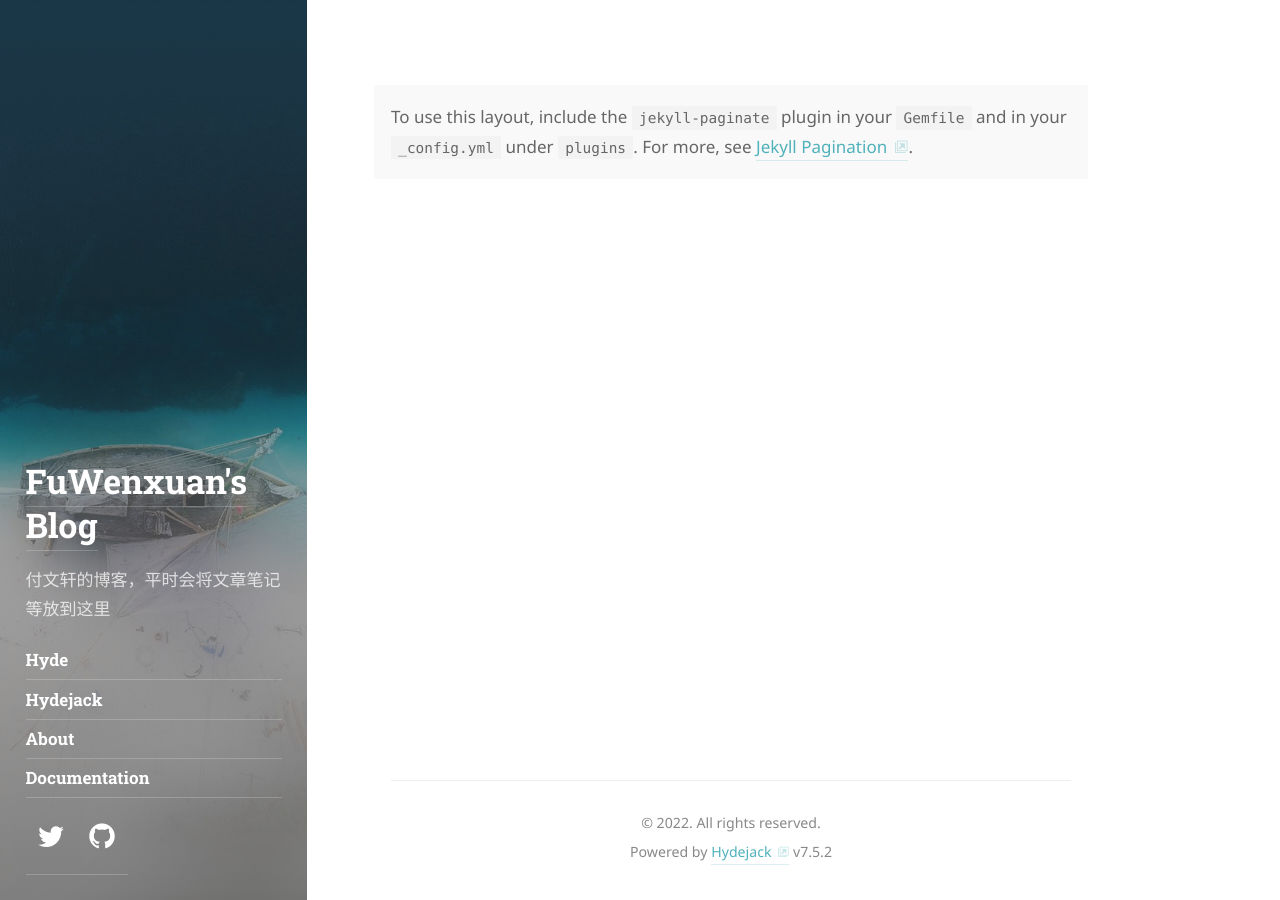
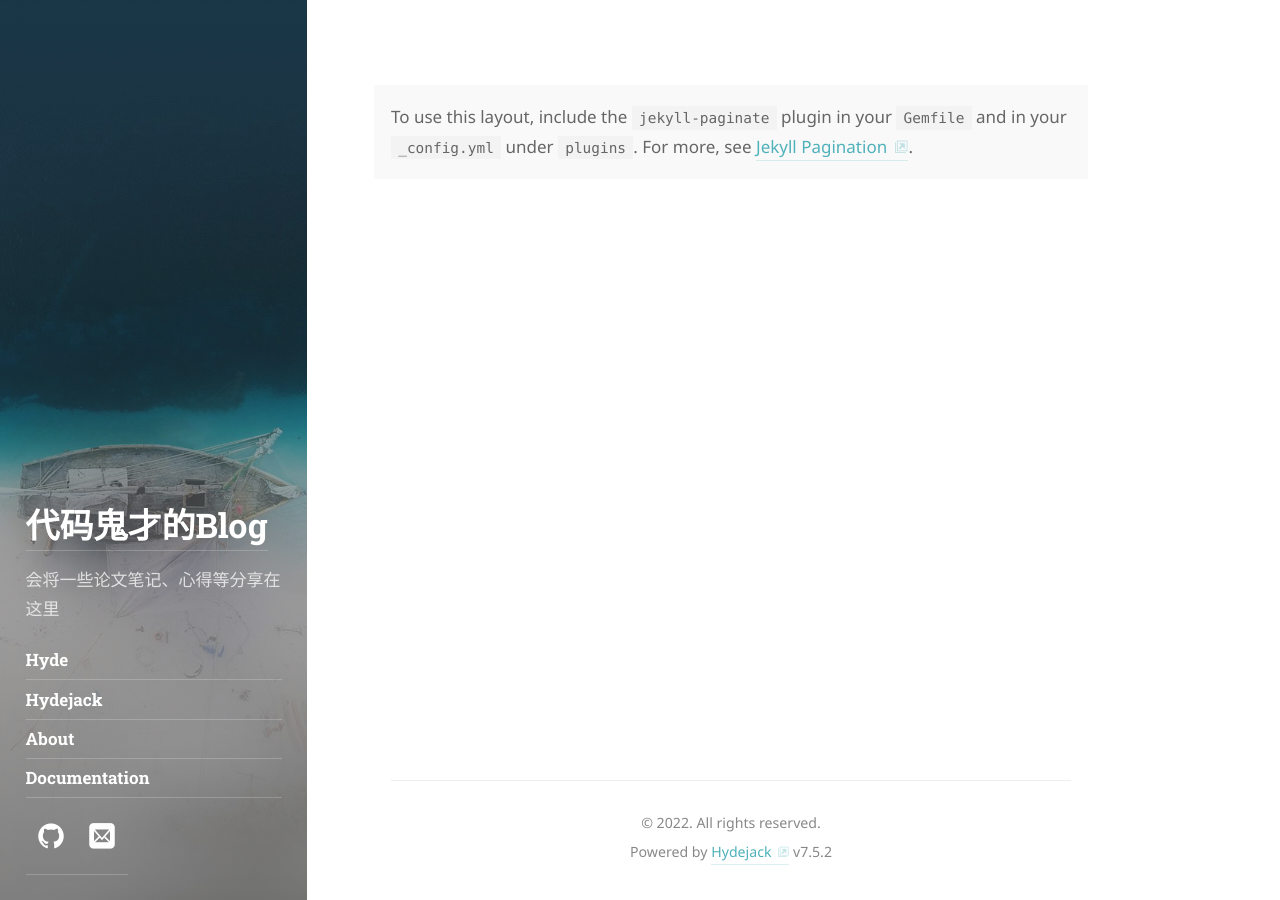
Before and after one commit to fwx2233/fwx2233.github.io, a Jekyll site: the page built from index.html, in a window 1280 px wide. Built offline with Jekyll 4.4.1, drawn with Linux system fonts in a browser that asks for light colours; some web fonts are replaced; the list of posts is cut into pages by our own code.

Commit message:
修改config中个人信息、简介等

```diff
--- a/_config.yml
+++ b/_config.yml
@@ -19,21 +19,19 @@ baseurl:               ''
 
 # Language of your content in 2-letter code, e.g.: en, de.
 # You may also provide a location, e.g.: en-us, de_AT.
-lang:                  en
+lang:                  ch
 
 # The title of your blog. Used in the sidebar and the browser tab.
-title:                 FuWenxuan's Blog
+title:                 代码鬼才的Blog
 
 # A short description (~150 chars) of the page used for the meta description tag.
 # Can use markdown, but no more than one paragraph (enforced by `>`)
 description:           >
-  A Jekyll theme with JavaScript powers. "Best Theme by a Mile".
-  Combines the best of static sites and modern web apps.
-  Open `_config.yml` to edit this text.
+  一个简单的个人空间，平时会在这里放个人阅读论文的笔记等
 
 # A shorter description for the sidebar.
 tagline:               >
-  付文轩的博客，平时会将文章笔记等放到这里
+  会将一些论文笔记、心得等分享在这里
 
 # A list of keywords for your blog
 keywords:              []
--- a/_data/authors.yml
+++ b/_data/authors.yml
@@ -26,9 +26,9 @@ author1:
   # Comment/uncommet to show/hide
   # Rearrange to change the order in which they appear
   social:
-    twitter:         <username>
-    github:          <username>
-    # email:           mailto:<mail@domain.tld>
+    # twitter:         <username>
+    github:          <fwx2233>
+    email:           mailto:<335957142@qq.com>
     # rss:             https://<url>/feed.xml
     # facebook:        <username>
     # google:          <number>
```
